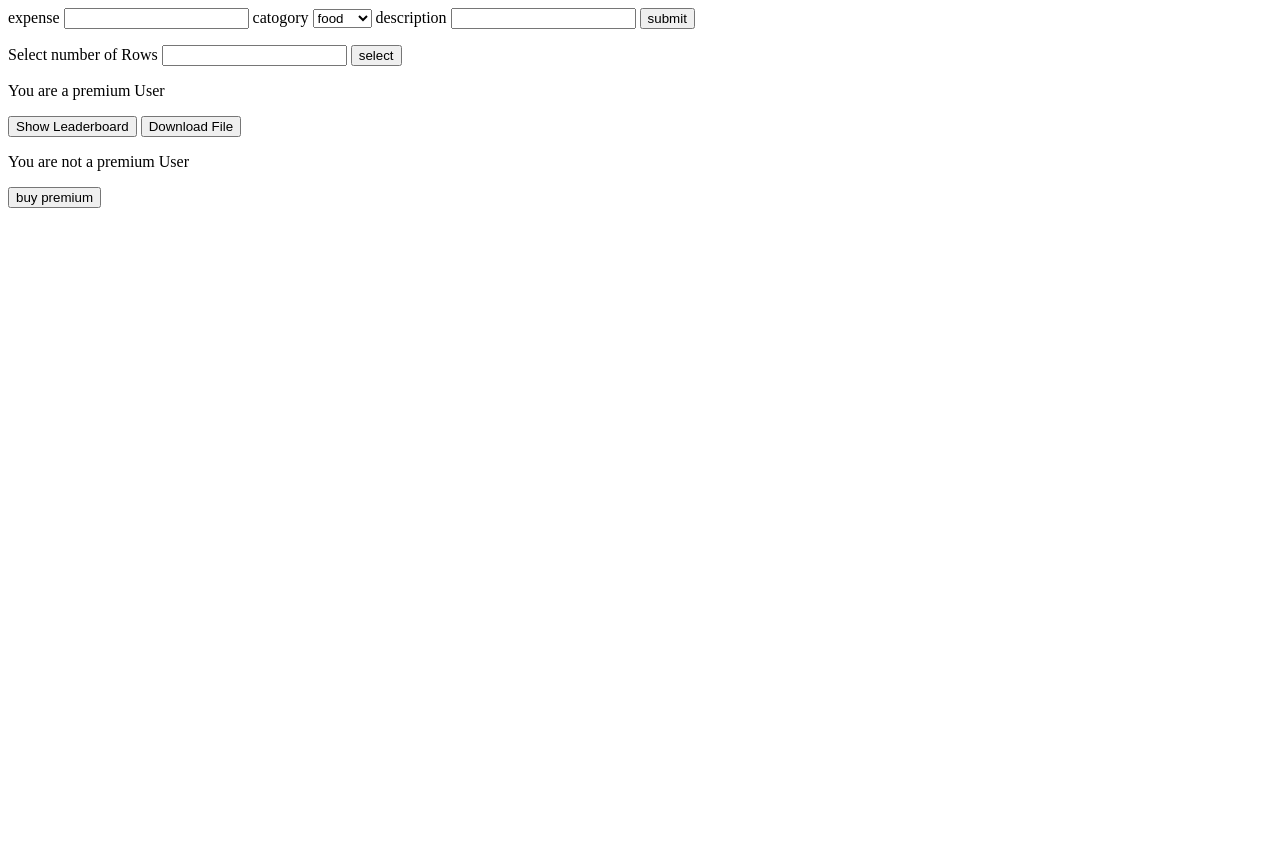
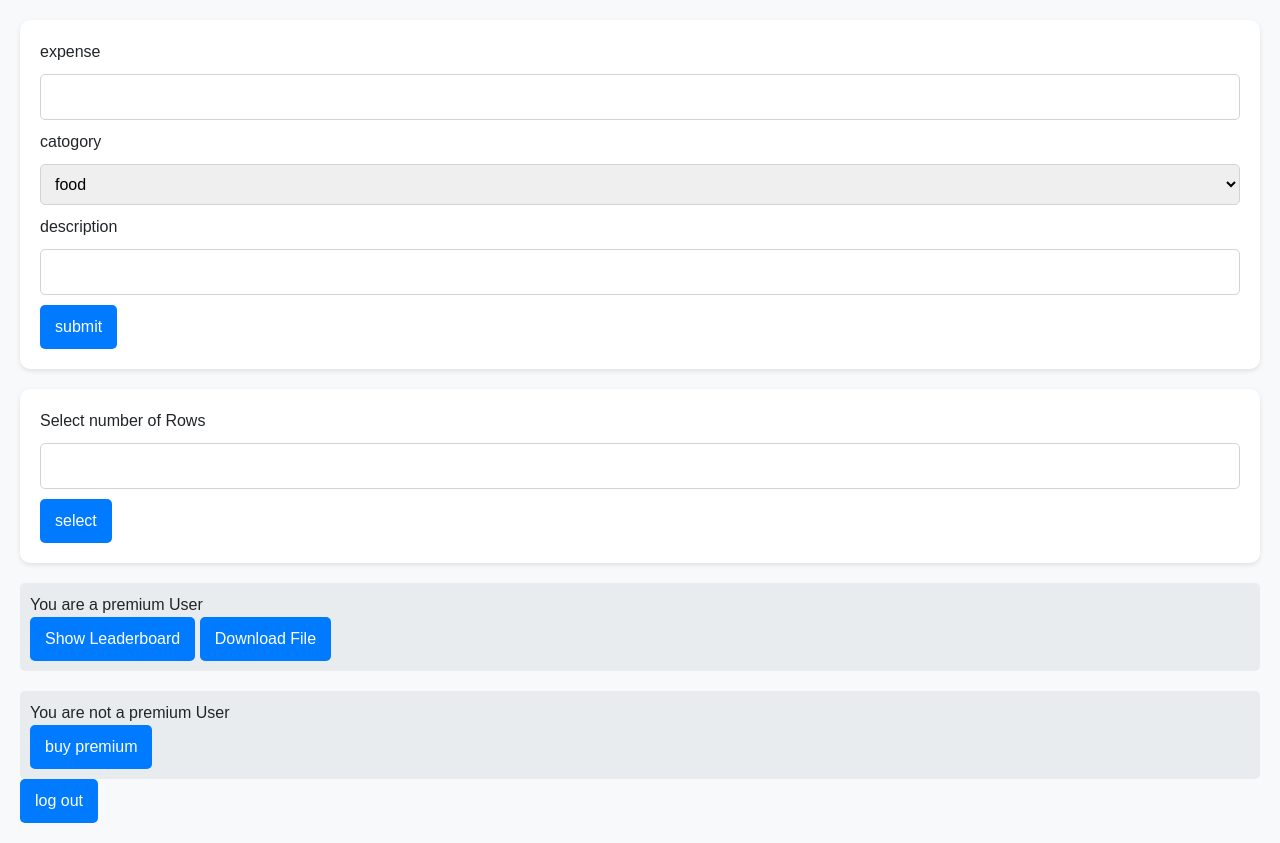
Before and after one commit to akshaysudhakar/expenseTracker, a website: page public/expense.html in a window 1280 px wide. Before the commit the page ends 800 px from the top, so only its background shows below. Drawn offline with nearby package versions, Linux system fonts and the light colour scheme; no server answers; sample sign-in values are in the browser's storage; a small style sheet from the web is missing.

Commit message:
some changes and cleanups. corrected reset password link, to be tested in ec2

```diff
--- a/cantroller/passwordantrole.js
+++ b/cantroller/passwordantrole.js
@@ -57,7 +57,7 @@ exports.forgotPassword = async (req,res,next) => {
             `<html>
             <body>
               <h1>to reset your Password, click the link below</h1>
-              <a href = "http://localhost:3000/password/resetPasswordVerify/${uuid}" >reset password </a>
+              <a href = "https://ec2-13-234-76-163.ap-south-1.compute.amazonaws.com:3000/password/resetPasswordVerify/${uuid}" >reset password </a>
             </body>
           </html>`
         })
--- a/public/expense.html
+++ b/public/expense.html
@@ -3,7 +3,9 @@
 <head>
     <meta charset="UTF-8">
     <meta name="viewport" content="width=device-width, initial-scale=1.0">
-    <title>Document</title>
+    <link href="https://cdnjs.cloudflare.com/ajax/libs/bootstrap/5.3.0/css/bootstrap.min.css" rel="stylesheet" integrity="sha384-BUgPnlqK4zI0pI1uWW9g3DbFVoo7idBX+nlvAhTV7TxEkc1W7oMZCENsIihEdlWJ" crossorigin="anonymous">
+    <link rel="stylesheet" href="expenseStyles.css">
+    <title>Expenses</title>
 </head>
 <script src = "https://cdnjs.cloudflare.com/ajax/libs/axios/1.7.7/axios.min.js"></script>
 <body>
@@ -37,6 +39,7 @@
         <p>You are not a premium User</p>
         <button onclick="buyPremium(event)">buy premium</button>
     </div>
+    <button onclick = "handleLogOut(event)">log out </button>
 </body>
 <script src="expense.js">
 </script>
--- a/public/expense.js
+++ b/public/expense.js
@@ -6,6 +6,10 @@
             numOfRows =localStorage.getItem("rows")
             const ul = document.getElementById('listOfExpenses')
             const token = localStorage.getItem('token')
+            if(!token){
+                window.location.href = "/form2.html";
+                return;
+            }
             axios.get("https://ec2-13-234-76-163.ap-south-1.compute.amazonaws.com:3000/user/get_expense", {headers : {'authorisation' : token,"pagenumber":pagenumber,"numofrows" : numOfRows}})
         .then(response => {
             if(response.data.premium){
@@ -130,3 +134,9 @@
         const rows = event.target.rows.value;
         localStorage.setItem("rows",rows)
     }
+
+    function handleLogOut(event){
+        event.preventDefault();
+        localStorage.removeItem('token');
+        window.location.href = "/form2.html";
+     }
--- /dev/null
+++ b/public/expenseStyles.css
@@ -0,0 +1,76 @@
+/* General Styles */
+body {
+    background-color: #f8f9fa; /* Light background for a clean look */
+    font-family: 'Arial', sans-serif; /* Modern font */
+    padding: 20px; /* Padding for body */
+}
+
+/* Form Styles */
+form {
+    background-color: white; /* White background for forms */
+    padding: 20px; /* Padding around form */
+    border-radius: 10px; /* Rounded corners */
+    box-shadow: 0 2px 5px rgba(0, 0, 0, 0.1); /* Soft shadow */
+    margin-bottom: 20px; /* Spacing below form */
+}
+
+/* Input and Select Styles */
+input[type="number"], input[type="text"], select {
+    width: 100%; /* Full width */
+    padding: 10px; /* Padding inside inputs */
+    margin: 10px 0; /* Margin for spacing */
+    border: 1px solid #ced4da; /* Light border */
+    border-radius: 5px; /* Rounded corners */
+}
+
+/* Button Styles */
+button {
+    background-color: #007bff; /* Bootstrap primary color */
+    color: white; /* White text */
+    border: none; /* No border */
+    padding: 10px 15px; /* Padding for buttons */
+    border-radius: 5px; /* Rounded corners */
+    cursor: pointer; /* Pointer cursor on hover */
+    transition: background-color 0.3s; /* Smooth transition */
+}
+
+button:hover {
+    background-color: #0056b3; /* Darker blue on hover */
+}
+
+/* List Styles */
+#listOfExpenses {
+    padding: 0;
+}
+
+#listOfExpenses li {
+    background-color: white; /* White background for list items */
+    padding: 10px; /* Padding for list items */
+    border-radius: 5px; /* Rounded corners */
+    margin-bottom: 10px; /* Spacing between items */
+    box-shadow: 0 1px 3px rgba(0, 0, 0, 0.1); /* Soft shadow */
+    display: flex; /* Flexbox for alignment */
+    justify-content: space-between; /* Space between item text and button */
+}
+
+/* Premium User Section */
+#premiumUser, #notPremiumUser {
+    background-color: #e9ecef; /* Light gray background */
+    padding: 10px; /* Padding for sections */
+    border-radius: 5px; /* Rounded corners */
+    margin-top: 20px; /* Spacing above sections */
+}
+
+#premiumUser p, #notPremiumUser p {
+    margin: 0; /* No margin for paragraphs */
+}
+
+/* Optional Footer Styles */
+.footer {
+    text-align: center;
+    padding: 10px;
+    margin-top: 20px;
+    background-color: #007bff; /* Bootstrap primary color */
+    color: white; /* White text */
+    border-radius: 5px; /* Rounded corners */
+}
--- /dev/null
+++ b/public/form1Styles.css
@@ -0,0 +1,62 @@
+body {
+    background-color: #f8f9fa; /* Light background */
+    display: flex;
+    justify-content: center;
+    align-items: center;
+    height: 100vh;
+    font-family: Arial, sans-serif; /* Smooth font */
+}
+
+#form {
+    background-color: white; /* White background for the form */
+    padding: 2rem; /* Padding inside the form */
+    border-radius: 8px; /* Rounded corners */
+    box-shadow: 0 0 10px rgba(0, 0, 0, 0.1); /* Subtle shadow for depth */
+    width: 300px; /* Fixed width for the form */
+}
+
+label {
+    margin-top: 1rem; /* Space between label and input */
+}
+
+input[type="text"],
+input[type="password"] {
+    width: 100%; /* Full width */
+    padding: 0.5rem; /* Inner padding */
+    margin: 0.5rem 0; /* Space around the inputs */
+    border: 1px solid #ced4da; /* Border color */
+    border-radius: 5px; /* Rounded input corners */
+}
+
+input[type="text"]:focus,
+input[type="password"]:focus {
+    border-color: #007bff; /* Blue border on focus */
+    outline: none; /* Remove default outline */
+}
+
+button[type="submit"] {
+    background-color: #007bff; /* Bootstrap primary color */
+    color: white; /* White text */
+    padding: 0.5rem; /* Padding */
+    border: none; /* No border */
+    border-radius: 5px; /* Rounded corners */
+    cursor: pointer; /* Pointer cursor */
+    margin-top: 1rem; /* Space above button */
+    width: 100%; /* Full width */
+}
+
+button[type="submit"]:hover {
+    background-color: #0056b3; /* Darker blue on hover */
+}
+
+a {
+    display: block; /* Full width for link */
+    margin-top: 1rem; /* Space above link */
+    text-align: center; /* Center the link text */
+    color: #007bff; /* Link color */
+    text-decoration: none; /* Remove underline */
+}
+
+a:hover {
+    text-decoration: underline; /* Underline on hover */
+}
--- /dev/null
+++ b/public/form2Styles.css
@@ -0,0 +1,62 @@
+body {
+    background-color: #f8f9fa; /* Light background */
+    display: flex;
+    justify-content: center;
+    align-items: center;
+    height: 100vh;
+    font-family: Arial, sans-serif; /* Smooth font */
+}
+
+#form {
+    background-color: white; /* White background for the form */
+    padding: 2rem; /* Padding inside the form */
+    border-radius: 8px; /* Rounded corners */
+    box-shadow: 0 0 10px rgba(0, 0, 0, 0.1); /* Subtle shadow for depth */
+    width: 300px; /* Fixed width for the form */
+}
+
+label {
+    margin-top: 1rem; /* Space between label and input */
+}
+
+input[type="text"],
+input[type="password"] {
+    width: 100%; /* Full width */
+    padding: 0.5rem; /* Inner padding */
+    margin: 0.5rem 0; /* Space around the inputs */
+    border: 1px solid #ced4da; /* Border color */
+    border-radius: 5px; /* Rounded input corners */
+}
+
+input[type="text"]:focus,
+input[type="password"]:focus {
+    border-color: #007bff; /* Blue border on focus */
+    outline: none; /* Remove default outline */
+}
+
+button[type="submit"] {
+    background-color: #007bff; /* Bootstrap primary color */
+    color: white; /* White text */
+    padding: 0.5rem; /* Padding */
+    border: none; /* No border */
+    border-radius: 5px; /* Rounded corners */
+    cursor: pointer; /* Pointer cursor */
+    margin-top: 1rem; /* Space above button */
+    width: 100%; /* Full width */
+}
+
+button[type="submit"]:hover {
+    background-color: #0056b3; /* Darker blue on hover */
+}
+
+a {
+    display: block; /* Full width for link */
+    margin-top: 1rem; /* Space above link */
+    text-align: center; /* Center the link text */
+    color: #007bff; /* Link color */
+    text-decoration: none; /* Remove underline */
+}
+
+a:hover {
+    text-decoration: underline; /* Underline on hover */
+}
--- /dev/null
+++ b/public/passwordStyles.css
@@ -0,0 +1,48 @@
+body {
+    background-color: #f8f9fa; /* Light background for better contrast */
+    display: flex;
+    justify-content: center;
+    align-items: center;
+    height: 100vh; /* Full viewport height */
+    font-family: Arial, sans-serif; /* Smooth font */
+}
+
+#form {
+    background-color: white; /* White background for the form */
+    padding: 2rem; /* Padding around the form */
+    border-radius: 8px; /* Rounded corners */
+    box-shadow: 0 0 10px rgba(0, 0, 0, 0.1); /* Subtle shadow for depth */
+    width: 300px; /* Fixed width for the form */
+}
+
+label {
+    margin-top: 1rem; /* Space between label and input */
+}
+
+input[type="text"] {
+    width: 100%; /* Full width */
+    padding: 0.5rem; /* Inner padding */
+    margin: 0.5rem 0; /* Space around the input */
+    border: 1px solid #ced4da; /* Border color */
+    border-radius: 5px; /* Rounded input corners */
+}
+
+input[type="text"]:focus {
+    border-color: #007bff; /* Blue border on focus */
+    outline: none; /* Remove default outline */
+}
+
+button[type="submit"] {
+    background-color: #007bff; /* Bootstrap primary color */
+    color: white; /* White text */
+    padding: 0.5rem; /* Padding */
+    border: none; /* No border */
+    border-radius: 5px; /* Rounded corners */
+    cursor: pointer; /* Pointer cursor */
+    margin-top: 1rem; /* Space above button */
+    width: 100%; /* Full width */
+}
+
+button[type="submit"]:hover {
+    background-color: #0056b3; /* Darker blue on hover */
+}
--- /dev/null
+++ b/public/resetPasswordStyles.css
@@ -0,0 +1,52 @@
+body {
+    background-color: #f8f9fa; /* Light background for contrast */
+    display: flex;
+    flex-direction: column;
+    justify-content: center;
+    align-items: center;
+    height: 100vh; /* Full viewport height */
+    font-family: Arial, sans-serif; /* Smooth font */
+}
+
+h2 {
+    margin-bottom: 2rem; /* Space below heading */
+    color: #343a40; /* Dark text color */
+    text-align: center; /* Center align heading */
+}
+
+form {
+    background-color: white; /* White background for form */
+    padding: 2rem; /* Padding for the form */
+    border-radius: 8px; /* Rounded corners */
+    box-shadow: 0 4px 8px rgba(0, 0, 0, 0.1); /* Subtle shadow */
+    width: 300px; /* Fixed width for form */
+}
+
+label {
+    margin-top: 1rem; /* Space above labels */
+    font-weight: bold; /* Bold labels */
+}
+
+input[type="password"] {
+    width: 100%; /* Full width for inputs */
+    padding: 0.5rem; /* Padding inside inputs */
+    margin-top: 0.5rem; /* Space above inputs */
+    border: 1px solid #ced4da; /* Light border */
+    border-radius: 4px; /* Rounded corners for inputs */
+}
+
+button {
+    margin-top: 1rem; /* Space above button */
+    background-color: #007bff; /* Bootstrap primary color */
+    color: white; /* White text */
+    padding: 0.5rem 1rem; /* Padding for the button */
+    border: none; /* No border */
+    border-radius: 5px; /* Rounded corners */
+    font-size: 1rem; /* Regular font size */
+    cursor: pointer; /* Pointer cursor */
+    transition: background-color 0.3s; /* Smooth transition */
+}
+
+button:hover {
+    background-color: #0056b3; /* Darker blue on hover */
+}
--- /dev/null
+++ b/public/stripeStyles.css
@@ -0,0 +1,30 @@
+body {
+    background-color: #f8f9fa; /* Light background for contrast */
+    display: flex;
+    flex-direction: column;
+    justify-content: center;
+    align-items: center;
+    height: 100vh; /* Full viewport height */
+    font-family: Arial, sans-serif; /* Smooth font */
+}
+
+h1 {
+    margin-bottom: 2rem; /* Space below heading */
+    color: #343a40; /* Dark text color */
+    text-align: center; /* Center align heading */
+}
+
+#checkout-button {
+    background-color: #007bff; /* Bootstrap primary color */
+    color: white; /* White text */
+    padding: 0.5rem 1.5rem; /* Padding for the button */
+    border: none; /* No border */
+    border-radius: 5px; /* Rounded corners */
+    font-size: 1.25rem; /* Larger font size */
+    cursor: pointer; /* Pointer cursor */
+    transition: background-color 0.3s; /* Smooth transition */
+}
+
+#checkout-button:hover {
+    background-color: #0056b3; /* Darker blue on hover */
+}
```
Also changed, not shown: cantroller/admincantrole.js (+1 -44 lines), public/form1.html (+3 -0 lines), public/form2.html (+3 -1 lines), public/password.html (+3 -1 lines), public/resetPassword.html (+2 -0 lines), public/stripe.html (+2 -1 lines), public/success.html (+1 -0 lines), routes/admin.js (+0 -13 lines).
